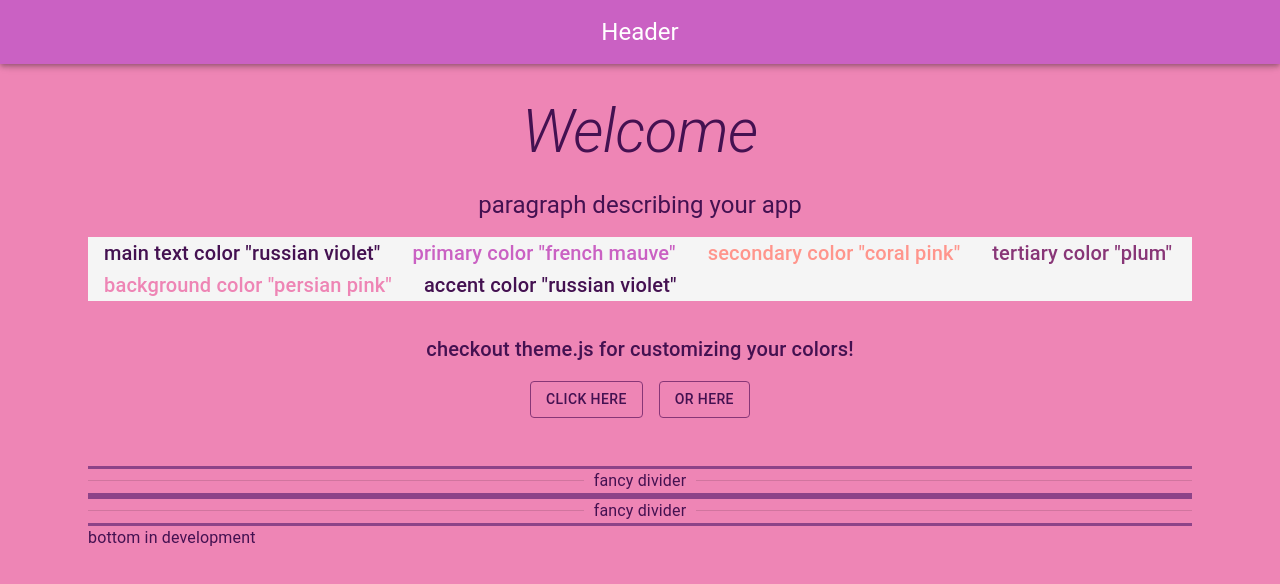
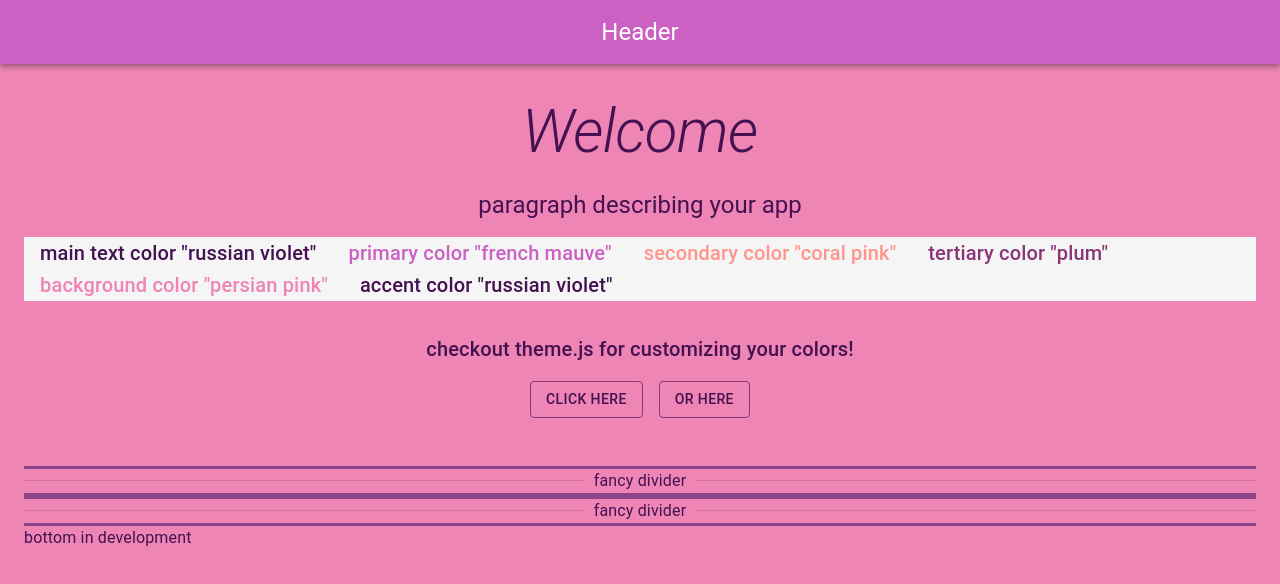
Before and after one commit to jrapich/icecream, a React (Vite) app in the folder client/: page / in a window 1280 px wide. Shown: the top 584 px of the page. Built offline with nearby package versions, Linux system fonts and the light colour scheme.

Commit message:
moved header to render in the home page vs app. elimated large gaps on page for desktop view

```diff
--- a/client/src/App.jsx
+++ b/client/src/App.jsx
@@ -10,7 +10,7 @@ import { ThemeProvider } from "@mui/material/styles";
 import { CssBaseline, Container } from "@mui/material";
 import theme from "./theme";
 
-import { Header, Footer } from "./components";
+import { Footer } from "./components";
 
 // Construct our main GraphQL API endpoint
 const httpLink = createHttpLink({
@@ -37,8 +37,9 @@ function App(error) {
     <ApolloProvider client={client}>
       <ThemeProvider theme={theme}>
         <CssBaseline />
-        <Header />
-        <Container component="main">{error?.error || <Outlet />}</Container>
+        <Container component="main" disableGutters={true} maxWidth={false}>
+          {error?.error || <Outlet />}
+        </Container>
         <Footer />
       </ThemeProvider>
     </ApolloProvider>
--- a/client/src/pages/Home.jsx
+++ b/client/src/pages/Home.jsx
@@ -1,6 +1,7 @@
 import { useState, useEffect } from "react";
 import { Container, Typography, Divider } from "@mui/material";
 import {
+  Header,
   HomeTopContent,
   HomeMiddleContent,
   HomeBottomContent,
@@ -40,8 +41,9 @@ export default function Home() {
 
   return (
     <>
+      <Header />
       <Container
-        maxWidth="lg"
+        maxWidth={false}
         sx={{
           //arbitrary page height
           //will need to update for optimal mobile/desktop middleground breakpoints
```
